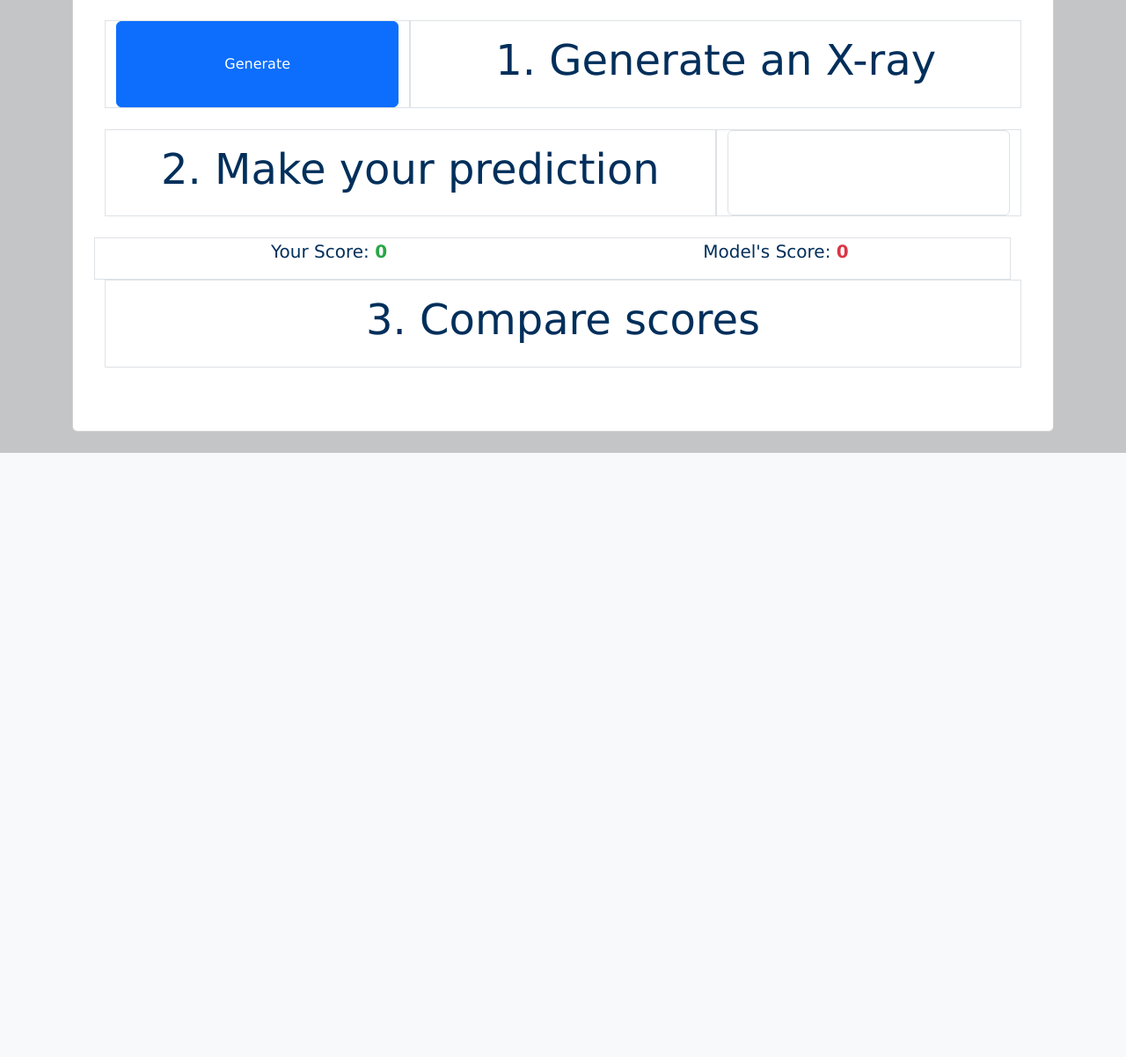
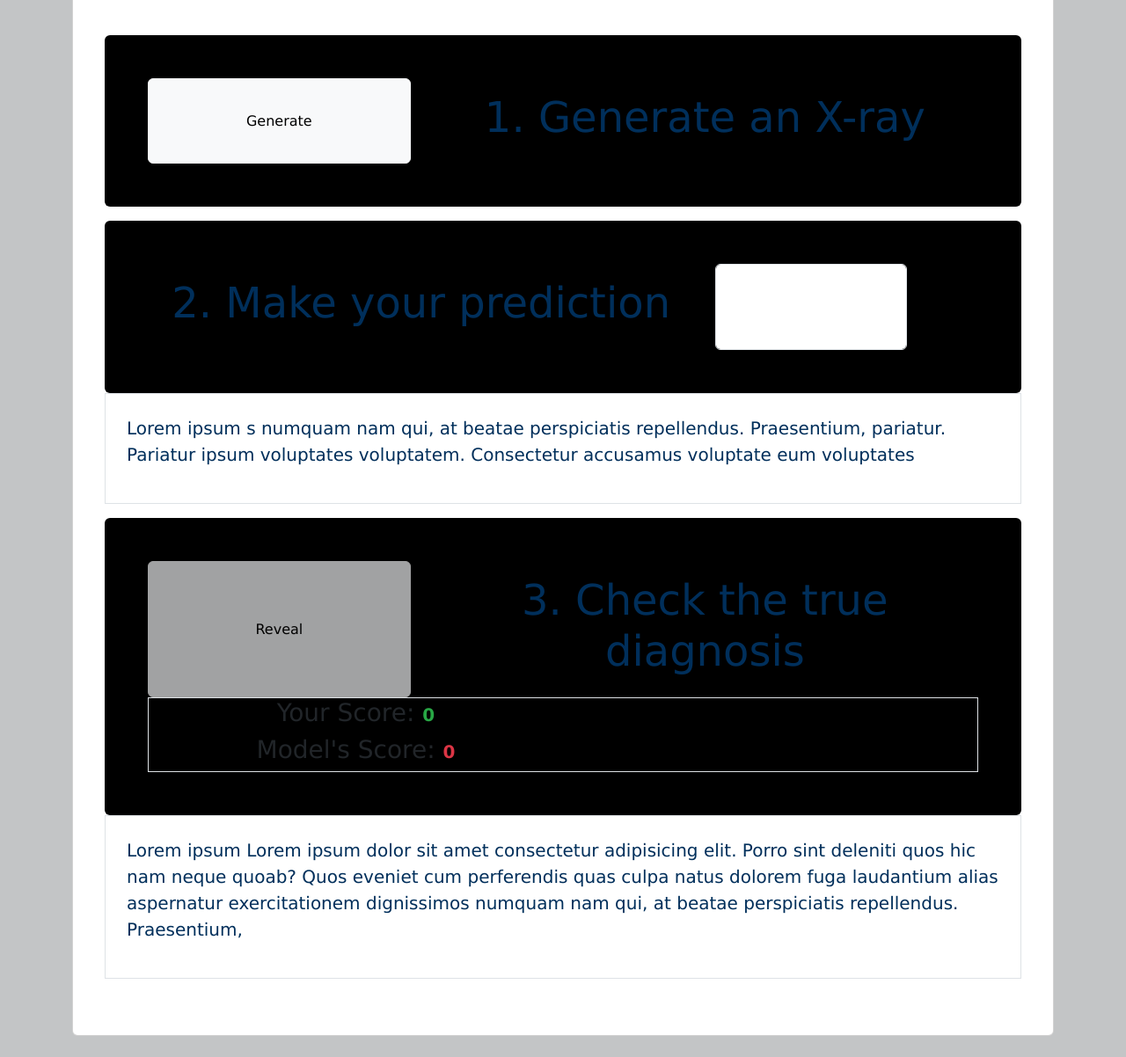
Before and after one commit to ktownkinley/project_4, a Flask app: page /game in a window 1280 px wide. Shown: the part 646-1848 px from the top of the page at 88% size. Before the commit the page ends 1161 px from the top, so only its background shows below. Run offline with Flask 3, Linux system fonts and the light colour scheme; some libraries are stand-ins or nearby versions.

Commit message:
Game HTML

```diff
--- a/flask_project/app/templates/game.html
+++ b/flask_project/app/templates/game.html
@@ -24,53 +24,89 @@
     </nav>
 
 
-    <div class="container text-center my-4">
+    <div class="container my-4">
         <div class="card p-5" style="background-color: #ffff;">
-            <h1 class="mb-5">Are You Smarter Than MyXray?</h1>
+            <h1 class="mb-5 text-center">Are You Smarter Than MyXray?</h1>
             <div class="row">
-                <div class="col-lg-6 col-sm-12 mb-5 border">
+                <div class="col-lg-6 col-sm-12 mb-5 p-4 border">
                     <p>Lorem ipsum dolor sit amet consectetur adipisicing elit. Porro sint deleniti quos hic nam neque
                         quoab? Quos eveniet cum perferendis quas culpa natus dolorem fuga laudantium alias aspernatur
                         exercitationem dignissimos numquam nam qui, at beatae perspiciatis repellendus. Praesentium,
                         pariatur. Pariatur ipsum voluptates voluptatem. Consectetur accusamus voluptate eum voluptates
                     </p>
                 </div>
-                <div class="col-lg-6 col-sm-12 mb-4 border">
+                <div class="col-lg-6 col-sm-12 mb-3">
                     <img src="../static/images/xray.jpg" id="xrayimage" width="100%" alt="xrayimage">
                 </div>
-                <div class="col-lg-4 d-grid border mb-4">
-                    <button class="btn btn-primary" type="button">Generate</button>
+
+                <div class="card p-5 mb-3" style="background-color: black;">
+                    <div class="row">
+                        <div class="col-lg-4 d-grid text-center">
+                            <button class="btn btn-light" type="button">Generate</button>
                             <!-- <button class="btn btn-secondary mb-4" id='imageButton' type="button">Generate X-Ray</button> -->
 
                         </div>
-                <div class="col-lg-8 mb-4 border py-3">
+                        <div class="col-lg-8 text-center py-3">
                             <h2>1. Generate an X-ray</h2>
                         </div>
+                    </div>
+                </div>
 
-                <div class="col-lg-8 mb-4 border py-3">
+
+                <div class="card p-5" style="background-color:black;">
+                    <div class="row">
+                        <div class=" col-lg-8 text-center py-3">
                             <h2>2. Make your prediction</h2>
                         </div>
 
-                <div class="col-lg-4 mb-4 d-grid gap-2 border">
+                        <div class="col-lg-3 d-grid gap-2 ">
                             <select class="form-control dropdownMenu">
                                 <option value="option1"></option>
                                 <option value="option2">Normal</option>
                                 <option value="option3">Pneumonia</option>
                             </select>
                         </div>
+                    </div>
+                </div>
+                <div class="col-lg-12 col-sm-12 mb-3 p-4 border">
+                    <p>Lorem ipsum s numquam nam qui, at beatae perspiciatis repellendus. Praesentium,
+                        pariatur. Pariatur ipsum voluptates voluptatem. Consectetur accusamus voluptate eum voluptates
+                    </p>
+                </div>
 
-                <div class="row col-lg-12 border">
+                <div class="card p-5" style="background-color: black;">
+                    <div class="row">
+
+                        <div class="col-lg-4 d-grid  text-center">
+                            <button class="btn btn-light" id="revealButton" disabled type="button">Reveal</button>
+                        </div>
+                        <div class="col-lg-8 text-center py-3">
+                            <h2>3. Check the true diagnosis</h2>
+                        </div>
+                    </div>
+
+
+                <div class="col-lg-12 border text-center">
                     <div class="col-md-6">
-                        <p>Your Score: <span id="counter1">0</span></p>
+                        <h3>Your Score: <span id="counter1">0</span></h3>
                     </div>
                     <div class="col-md-6">
-                        <p>Model's Score: <span id="counter2">0</span></p>
+                        <h3>Model's Score: <span id="counter2">0</span></h3>
                     </div>
                 </div>
-                <div class="col-lg-12 mb-4 border py-3">
-                    <h2>3. Compare scores</h2>
             </div>
 
+
+                <div class="col-lg-12 col-sm-12 mb-3 p-4 border">
+                    <p>Lorem ipsum Lorem ipsum dolor sit amet consectetur adipisicing elit. Porro sint deleniti quos hic
+                        nam
+                        neque
+                        quoab? Quos eveniet cum perferendis quas culpa natus dolorem fuga laudantium alias aspernatur
+                        exercitationem dignissimos numquam nam qui, at beatae perspiciatis repellendus. Praesentium,
+                    </p>
+                </div>
+            </div>
+        </div>
     </div>
     </div>
 
```
Lines whose indentation alone changed are shown as unchanged.
